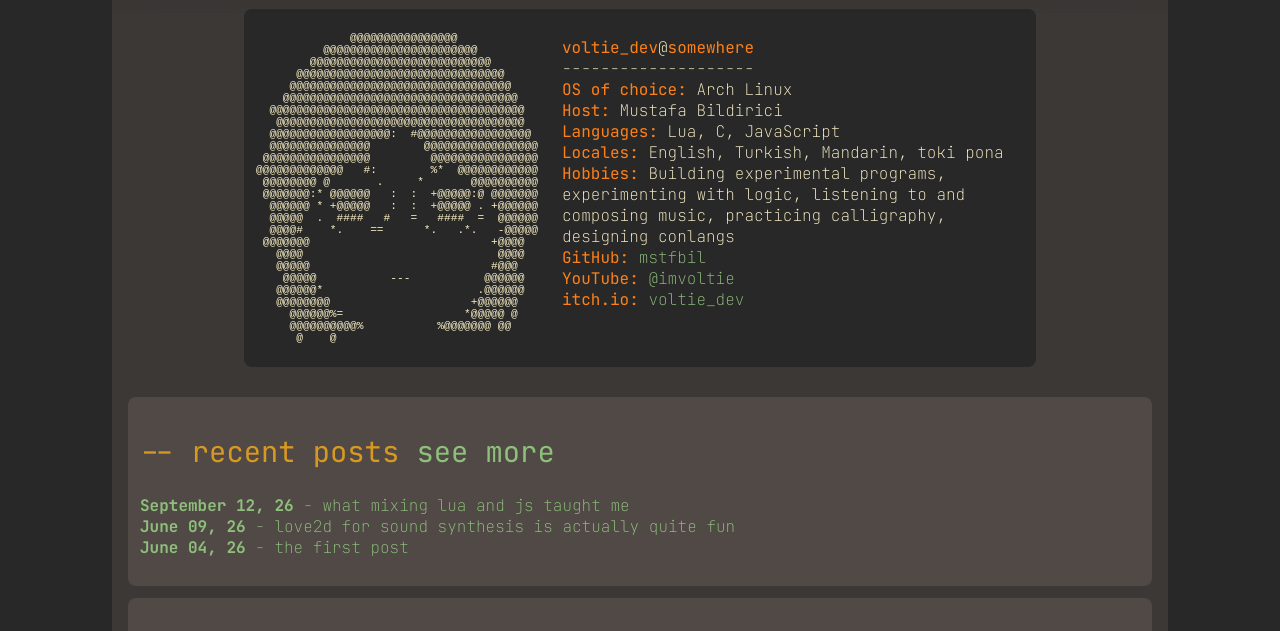
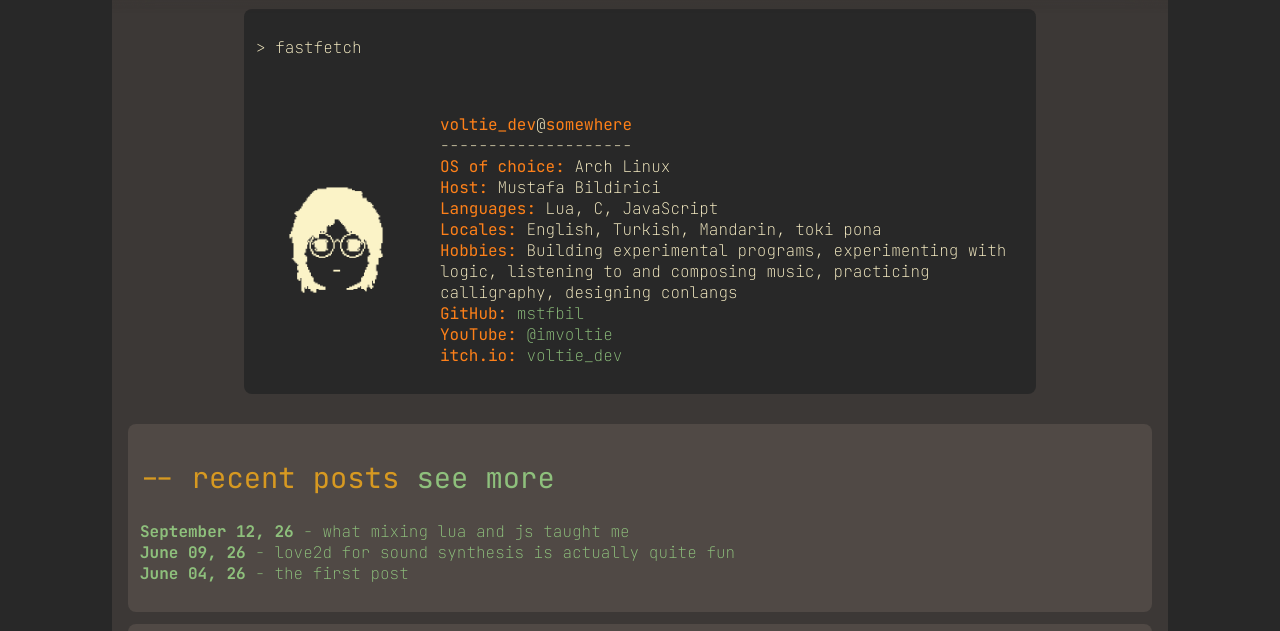
Before and after one commit to mstfbil/mstfbil.github.io, an Eleventy site: page index.html in a window 1280 px wide. Shown: the part 142-773 px from the top of the page. Built offline with nearby package versions, Linux system fonts and the light colour scheme; Eleventy itself is replaced by a stand-in of ours; files that its build step writes are made by us from their sources; what eleventy-plugin-page-assets would draw is missing.

Commit message:
change fastfetch and 404 to have gifs

```diff
--- a/404.html
+++ b/404.html
@@ -4,5 +4,8 @@ permalink: /404.html
 title: "404"
 ---
 
-<h2>404 - uh oh. this site might not have what you're looking for.</h2>
-<a href="/">go back home</a>
+<section style="text-align: center">
+    <img src="assets/404.gif" />
+    <h2>404 - uh oh. this site might not have what you're looking for.</h2>
+    <a href="/">go back home</a>
+</section>
--- a/index.html
+++ b/index.html
@@ -7,35 +7,9 @@ eleventyNavigation:
 ---
 
 <section class="profile">
-    <pre class="profile-ascii">
-              @@@@@@@@@@@@@@@@
-          @@@@@@@@@@@@@@@@@@@@@@@
-        @@@@@@@@@@@@@@@@@@@@@@@@@@@
-      @@@@@@@@@@@@@@@@@@@@@@@@@@@@@@@
-     @@@@@@@@@@@@@@@@@@@@@@@@@@@@@@@@@
-    @@@@@@@@@@@@@@@@@@@@@@@@@@@@@@@@@@@
-  @@@@@@@@@@@@@@@@@@@@@@@@@@@@@@@@@@@@@@
-   @@@@@@@@@@@@@@@@@@@@@@@@@@@@@@@@@@@@@
-  @@@@@@@@@@@@@@@@@@:  #@@@@@@@@@@@@@@@@@
-  @@@@@@@@@@@@@@@        @@@@@@@@@@@@@@@@@
- @@@@@@@@@@@@@@@@         @@@@@@@@@@@@@@@@
-@@@@@@@@@@@@@   #:        %*  @@@@@@@@@@@@
- @@@@@@@@ @       .     *       @@@@@@@@@@
- @@@@@@@:* @@@@@@   :  :  +@@@@@:@ @@@@@@@
-  @@@@@@ * +@@@@@   :  :  +@@@@@ . +@@@@@@
-  @@@@@  .  ####   #   =   ####  =  @@@@@@
-  @@@@#    *.    ==      *.   .*.   -@@@@@
- @@@@@@@                           +@@@@
-   @@@@                             @@@@
-   @@@@@                           #@@@
-    @@@@@           ---           @@@@@@
-   @@@@@@*                       .@@@@@@
-   @@@@@@@@                     +@@@@@@
-     @@@@@@%=                  *@@@@@ @
-     @@@@@@@@@@%           %@@@@@@@ @@
-      @    @                              </pre
-    >
+    <p>&gt; fastfetch</p>
     <div class="profile-stats">
+        <img src="./assets/avatar_fetch.gif" alt="" />
         <ul>
             <li><b>voltie_dev</b>@<b>somewhere</b></li>
             <li>--------------------</li>
--- a/style.css
+++ b/style.css
@@ -74,7 +74,7 @@ nav {
 
 .profile {
     display: flex;
-    flex-direction: row;
+    flex-direction: column;
     align-items: start;
     gap: 24px;
     width: 75%;
@@ -85,6 +85,18 @@ nav {
     background-color: var(--color-bg0);
 }
 
+.profile-stats {
+    display: flex;
+    flex-direction: row;
+    align-items: center;
+    gap: 24px;
+}
+
+.profile img {
+    width: 10rem;
+    height: auto;
+}
+
 .profile ul {
     list-style: none;
     padding: 0;
@@ -93,10 +105,6 @@ nav {
 .profile ul li b {
     color: var(--color-orange-bright);
     font-weight: 400;
-}
-
-.profile-ascii {
-    font-size: 0.7rem;
 }
 
 .post-preview {
@@ -325,7 +333,7 @@ article img {
         width: fit-content;
         margin-bottom: auto;
     }
-    .profile-ascii {
+    .profile img {
         display: none;
     }
     pre {
```
Also changed, not shown: assets/404.gif (added), assets/avatar_fetch.gif (added).
